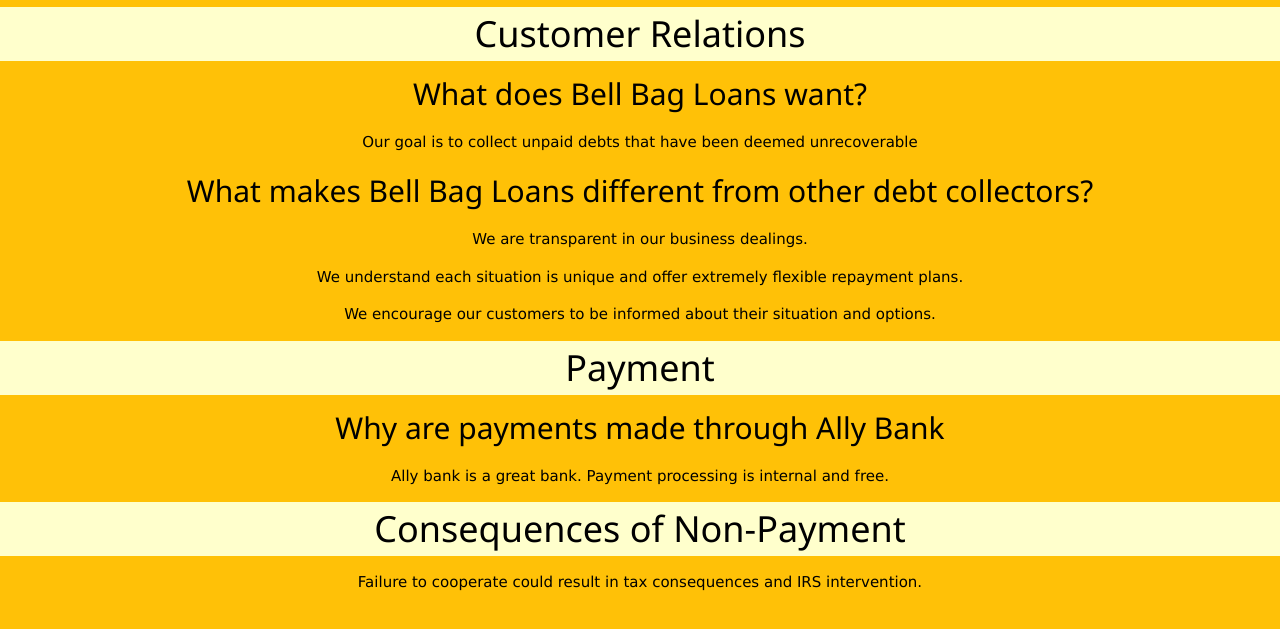
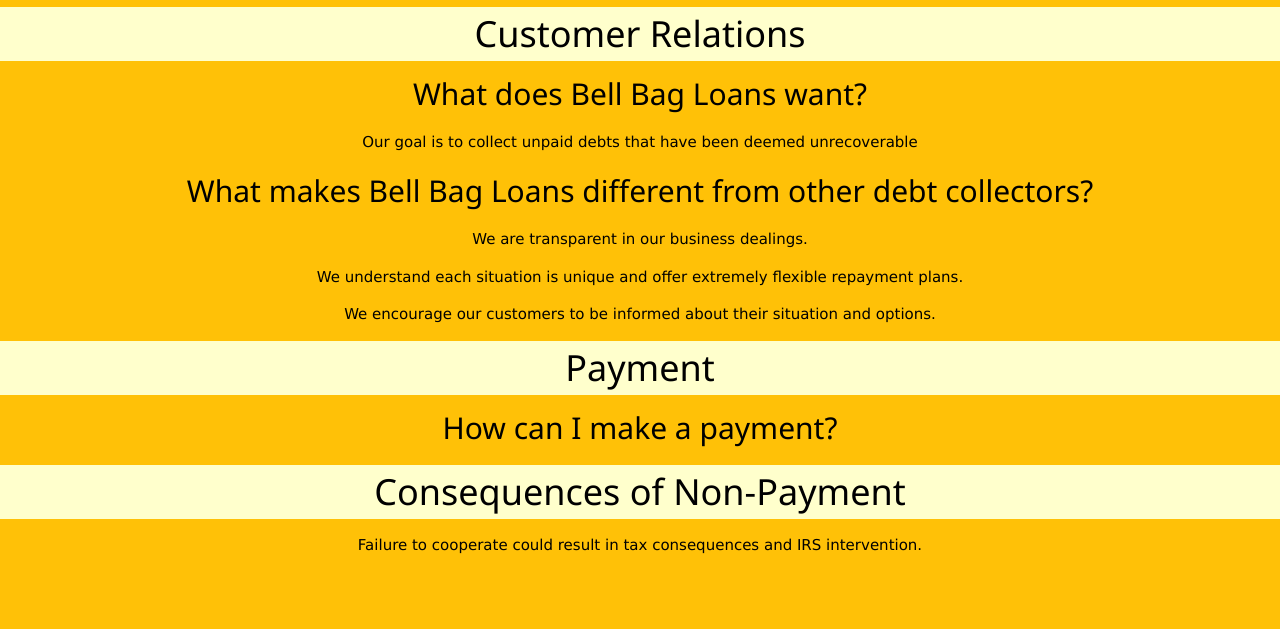
Before and after one commit to Thomas-Nook/Bell-Bag-Loans-Website, a plain HTML site: page 040_Bell-Bag-Loans_FAQ.html in a window 1280 px wide. Shown: the part 147-776 px from the top of the page. Drawn offline with Linux system fonts and the light colour scheme.

Commit message:
Update 040_Bell-Bag-Loans_FAQ.html

```diff
--- a/040_Bell-Bag-Loans_FAQ.html
+++ b/040_Bell-Bag-Loans_FAQ.html
@@ -36,8 +36,8 @@
                     <p>We understand each situation is unique and offer extremely flexible repayment plans.</p>
                     <p>We encourage our customers to be informed about their situation and options.</p>
             <h1 class="w3-pale-yellow">Payment</h1>
-                <h2>Why are payments made through Ally Bank</h2>
-                    <p>Ally bank is a great bank. Payment processing is internal and free.</p>
+                <h2>How can I make a payment?</h2>
+                    <p></p>
             <h1 class="w3-pale-yellow">Consequences of Non-Payment</h1>
                 <p>Failure to cooperate could result in tax consequences and IRS intervention.</p>
         </div>
```
